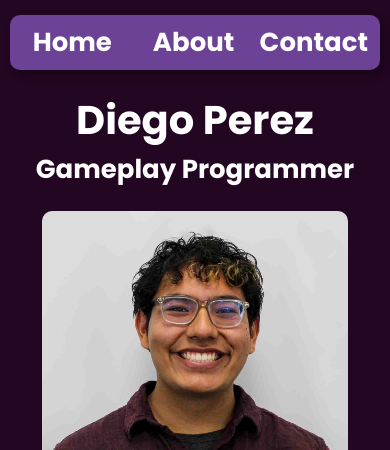
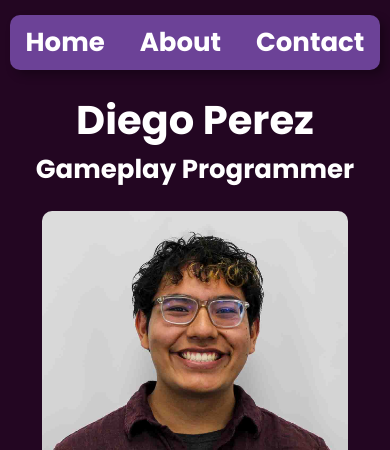
Before and after one commit to Dpere22/Portfolio, a Django app: page / in a window 390 px wide. Shown: the top 450 px of the page. Run offline with Django 5.2, Linux system fonts and the light colour scheme; data comes from the database, SQL or seed files in the repository.

Commit message:
Update nav (#4)

```diff
--- a/static/main.css
+++ b/static/main.css
@@ -29,27 +29,25 @@ main{
     text-align: center;
 }
 nav{
-    .nav-left{
-        display: flex;
-        flex-direction: row;
-    }
     background-color: #6c4297;
     padding: 10px 3%;
-    margin: 20px 120px 20px;
+    margin:20px 120px 20px;
     height: 35px;
     box-shadow: 5px 5px 10px rgba(0, 0, 0, 0.3);
     display: flex;
     align-items: center;
     border-radius: 10px;
-    justify-content: space-between;
+    justify-content: flex-start;
+    gap: 30px;
     a{
         color: white;
         text-decoration: none;
         font-size: 26px;
-        margin-right: 30px;
         font-weight: bold;
     }
-
+    .contact-link{
+        margin-left: auto;
+    }
 }
 .card{
     color: white;
@@ -292,6 +290,15 @@ a{
     }
     nav{
         margin: 15px 10px 0;
+        justify-content: space-between;
+        gap: 0;
+        padding: 10px 4%;
+        a{
+            margin: 0;
+        }
+        .contact-link{
+            margin-left: 0;
+        }
     }
     .card-holder{
         h1 {
--- a/templates/header.html
+++ b/templates/header.html
@@ -13,9 +13,7 @@
 </head>
 
 <nav>
-    <div class="nav-left">
-        <a href="/">Home</a>
-        <a href="/aboutme">About</a>
-    </div>
-    <a href="mailto:dpuu26@gmail.com">Contact</a>
+    <a href="/">Home</a>
+    <a href="/aboutme">About</a>
+    <a href="mailto:dpuu26@gmail.com" class="contact-link">Contact</a>
 </nav>
```
